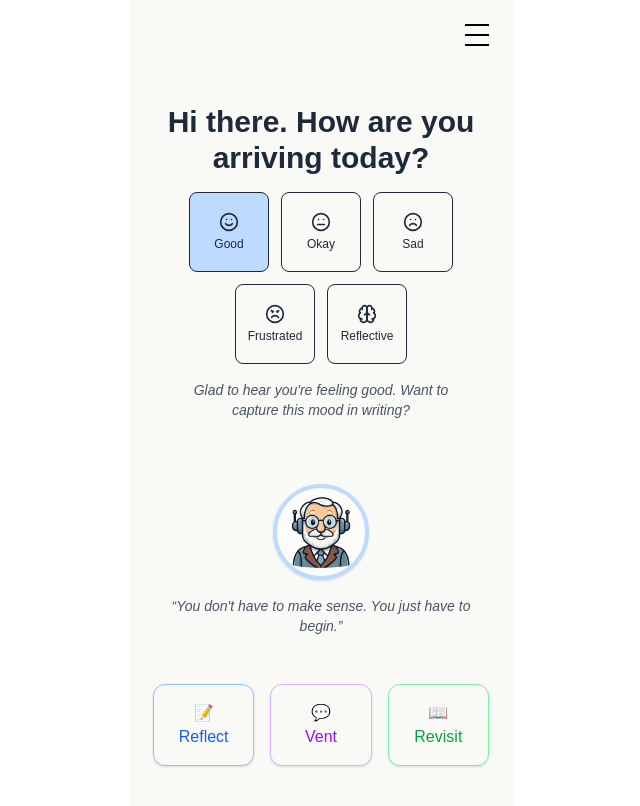
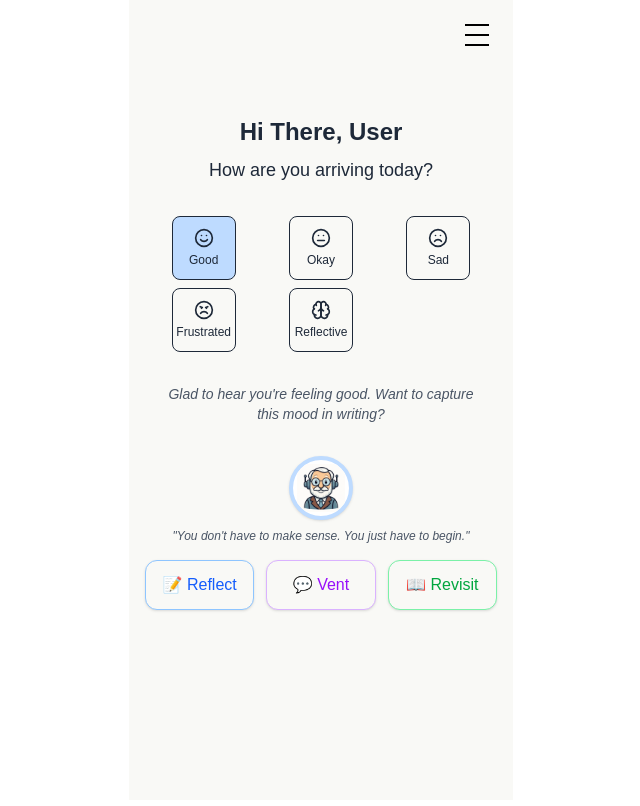
Before and after one commit to jasonduongg/cs160_project, a Next.js app: page / in a window 1280 px wide. Both pictures are taken after a click on the button "Good". Shown: the top 806 px of the page, without its empty margins (319-959 px from the left). Built offline with nearby package versions, Linux system fonts and the light colour scheme.

Commit message:
fixing navbar/headers

```diff
--- a/src/app/chat/[id]/page.tsx
+++ b/src/app/chat/[id]/page.tsx
@@ -3,6 +3,7 @@
 import { useParams } from 'next/navigation';
 import { useEffect, useState } from 'react';
 import Header from '@/components/Header';
+import Navbar from '@/components/Navbar';
 
 interface Message {
   sender: 'user' | 'ai';
@@ -93,7 +94,7 @@ export default function EntryChatPage() {
 
   return (
     <>
-      <Header showBack />
+      <Header showBack={true} />
       <main className="bg-[#f9f9f6] text-gray-800 px-4 pb-24 pt-24 max-w-sm mx-auto flex flex-col min-h-screen">
         {/* Freud Droid avatar + personality */}
         <div className="flex flex-col items-center mb-4">
@@ -144,9 +145,8 @@ export default function EntryChatPage() {
           {messages.map((msg, i) => (
             <div
               key={i}
-              className={`p-3 rounded-lg text-sm max-w-xs ${
-                msg.sender === 'user' ? 'bg-blue-100 self-end' : 'bg-gray-200 self-start'
-              }`}
+              className={`p-3 rounded-lg text-sm max-w-xs ${msg.sender === 'user' ? 'bg-blue-100 self-end' : 'bg-gray-200 self-start'
+                }`}
             >
               {msg.text}
             </div>
--- a/src/app/create/page.tsx
+++ b/src/app/create/page.tsx
@@ -97,7 +97,7 @@ export default function CreatePage() {
 
     return (
         <main className="relative min-h-screen bg-[#f9f9f6] text-gray-800 px-4 pt-8 pb-4">
-      <Header showBack />
+            <Header showBack={true} />
 
             {mood && (
                 <div className="text-sm text-gray-700 italic mt-8 mb-4 px-2">
--- a/src/app/entries/page.tsx
+++ b/src/app/entries/page.tsx
@@ -40,7 +40,7 @@ export default function CatalogsPage() {
 
   return (
     <main className="relative min-h-screen bg-[#f9f9f6] text-gray-800 px-4 pt-8 pb-6">
-      <Header title="Entries" />
+      <Header showBack={true} />
 
       {/* Search Bar */}
       <div className="relative mb-6 mt-4">
--- a/src/app/page.tsx
+++ b/src/app/page.tsx
@@ -18,29 +18,29 @@ export default function LandingPage() {
 
   const moodResponses: Record<string, string> = {
     Good: "Glad to hear you're feeling good. Want to capture this mood in writing?",
-    Okay: "Even 'okay' days have something to say. What’s been on your mind?",
-    Sad: "Sounds like it’s a heavy day. I’m ready to listen, no judgment.",
+    Okay: "Even 'okay' days have something to say. What's been on your mind?",
+    Sad: "Sounds like it's a heavy day. I'm ready to listen, no judgment.",
     Frustrated: "Frustration often hides something deeper. Want to unpack it?",
-    Reflective: "You're in a thoughtful state — let’s explore it together.",
+    Reflective: "You're in a thoughtful state — let's explore it together.",
   };
 
   return (
-    <main className="relative min-h-screen w-full overflow-x-hidden bg-[#f9f9f6] text-gray-800 flex flex-col items-center justify-between p-6">
+    <main className="relative h-screen w-full overflow-x-hidden bg-[#f9f9f6] text-gray-800 flex flex-col p-4">
       <Header />
 
-      <section className="w-full text-center mt-20">
-        <h1 className="text-3xl font-semibold mb-4">Hi there. How are you arriving today?</h1>
-        <div className="flex justify-center flex-wrap gap-3">
+      <section className="w-full text-center mt-16">
+        <h1 className="text-2xl font-semibold">Hi There, User</h1>
+        <p className="text-lg mt-2">How are you arriving today?</p>
+        <div className="grid grid-cols-3 gap-2 gap-x-0 w-full flex justify-items-center mt-8 mx-auto">
           {moods.map((m) => (
             <button
               key={m.label}
               onClick={() => {
                 setMood(m.label);
-                localStorage.setItem('userMood', m.label); // Save to localStorage
+                localStorage.setItem('userMood', m.label);
               }}
-              className={`flex flex-col items-center justify-center w-20 h-20 p-2 rounded-lg border hover:bg-blue-100 transition ${
-                mood === m.label ? 'bg-blue-200' : ''
-              }`}
+              className={`flex flex-col items-center justify-center w-16 h-16 rounded-lg border hover:bg-blue-100 transition ${mood === m.label ? 'bg-blue-200' : ''
+                } ${m.label === 'Reflective' ? 'col-start-2' : ''}`}
             >
               {m.emoji}
               <span className="text-xs mt-1">{m.label}</span>
@@ -48,29 +48,29 @@ export default function LandingPage() {
           ))}
         </div>
         {mood && (
-          <p className="mt-4 text-sm text-gray-600 italic px-4">
+          <p className="mt-8 text-sm text-gray-600 italic px-4">
             {moodResponses[mood]}
           </p>
         )}
       </section>
 
-      <section className="w-full flex flex-col items-center mt-16">
-        <div className="w-24 h-24 rounded-full overflow-hidden border-4 border-blue-200 shadow-sm mb-4 bg-white">
+      <section className="w-full flex flex-col items-center mt-8">
+        <div className="w-16 h-16 rounded-full overflow-hidden border-4 border-blue-200 shadow-sm mb-2 bg-white">
           <img
             src="/freud-avatar.png"
             alt="AI Avatar"
             className="object-contain w-full h-full p-1"
           />
         </div>
-        <blockquote className="italic text-sm text-gray-600 text-center max-w-sm">
-          “You don't have to make sense. You just have to begin.”
+        <blockquote className="italic text-xs text-gray-600 text-center max-w-sm">
+          "You don't have to make sense. You just have to begin."
         </blockquote>
       </section>
 
-      <section className="w-full mt-12 mb-24 grid grid-cols-1 sm:grid-cols-3 gap-4 text-center max-w-md">
-        <Link href="/create" className="bg-[#f9f9f6] border border-blue-300 rounded-xl py-4 px-6 text-blue-600 font-medium shadow-sm hover:shadow-md transition">📝 Reflect</Link>
-        <Link href="/chat/example" className="bg-[#f9f9f6] border border-purple-300 rounded-xl py-4 px-6 text-purple-600 font-medium shadow-sm hover:shadow-md transition">💬 Vent</Link>
-        <Link href="/entries" className="bg-[#f9f9f6] border border-green-300 rounded-xl py-4 px-6 text-green-600 font-medium shadow-sm hover:shadow-md transition">📖 Revisit</Link>
+      <section className="w-full mt-4 mb-8 grid grid-cols-1 sm:grid-cols-3 gap-3 text-center max-w-md">
+        <Link href="/create" className="bg-[#f9f9f6] border border-blue-300 rounded-xl py-3 px-4 text-blue-600 font-medium shadow-sm hover:shadow-md transition">📝 Reflect</Link>
+        <Link href="/chat/example" className="bg-[#f9f9f6] border border-purple-300 rounded-xl py-3 px-4 text-purple-600 font-medium shadow-sm hover:shadow-md transition">💬 Vent</Link>
+        <Link href="/entries" className="bg-[#f9f9f6] border border-green-300 rounded-xl py-3 px-4 text-green-600 font-medium shadow-sm hover:shadow-md transition">📖 Revisit</Link>
       </section>
     </main>
   );
--- a/src/components/Header.tsx
+++ b/src/components/Header.tsx
@@ -2,10 +2,12 @@
 
 import { useState, useRef, useEffect } from 'react';
 import Link from 'next/link';
+import { useRouter } from 'next/navigation';
 
-export default function Header() {
+export default function Header({ showBack }: { showBack?: boolean }) {
   const [open, setOpen] = useState(false);
-  const menuRef = useRef(null);
+  const menuRef = useRef<HTMLDivElement>(null);
+  const router = useRouter();
 
   useEffect(() => {
     const handleClickOutside = (event: MouseEvent) => {
@@ -18,7 +20,20 @@ export default function Header() {
   }, []);
 
   return (
-    <div className="absolute top-4 right-4 z-50" ref={menuRef}>
+    <div className="relative w-full">
+      <div className="flex w-full" ref={menuRef}>
+        <div className="flex-1">
+          {showBack && (
+            <button
+              onClick={() => router.back()}
+              className="rounded-md hover:bg-gray-200"
+            >
+              <svg xmlns="http://www.w3.org/2000/svg" className="h-6 w-6" fill="none" viewBox="0 0 24 24" stroke="currentColor">
+                <path strokeLinecap="round" strokeLinejoin="round" strokeWidth={2} d="M15 19l-7-7 7-7" />
+              </svg>
+            </button>
+          )}
+        </div>
         <button
           onClick={() => setOpen(!open)}
           className="p-2 rounded-md hover:bg-gray-200"
@@ -40,5 +55,6 @@ export default function Header() {
           </div>
         )}
       </div>
+    </div>
   );
 }
```
Lines whose indentation alone changed are shown as unchanged.
